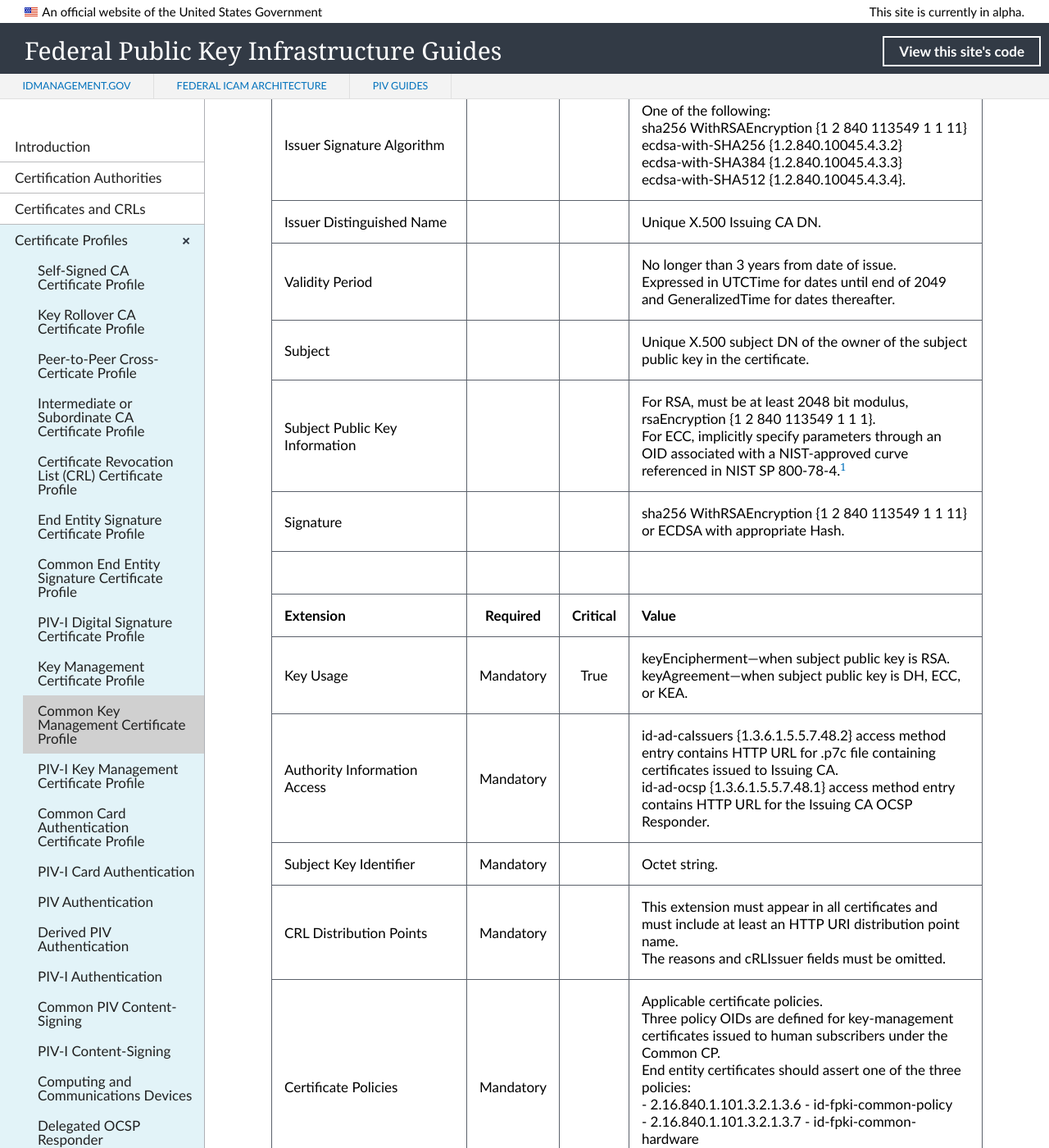
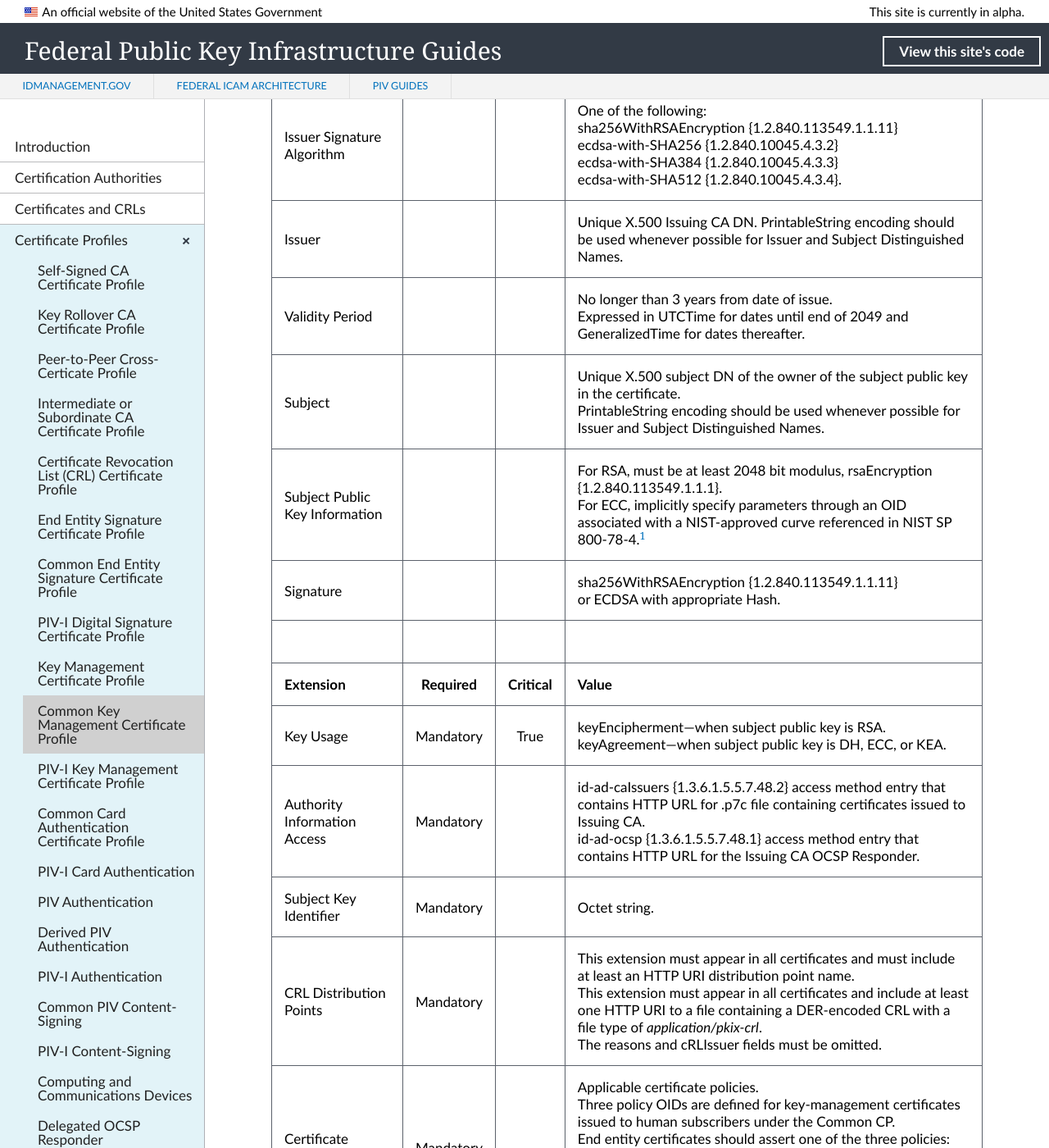
Before and after one commit to GSA/fpki-guides, a Jekyll site: the page built from _profiles/10_common_key_mgmt.md, in a window 1280 px wide and 1400 px high, scrolled down 430 px. Shown: the whole window at 82% size. Built offline with Jekyll 4.4.1, drawn with Linux system fonts in a browser that asks for light colours; nearby versions of some CDN libraries; library files that are not in the unit come from our copies; some of the changed text lies outside the part shown.

Commit message:
Update 10_common_key_mgmt.md
Content added. Formatting.

```diff
--- a/_profiles/10_common_key_mgmt.md
+++ b/_profiles/10_common_key_mgmt.md
@@ -10,25 +10,25 @@
 | :-------- | :---: | :---: | :-------------------------------     |
 | Version   |       |       | V3 (2)                                 |
 | Serial Number   |       |       | Must be unique. |
-| Issuer Signature Algorithm   |       |       |  One of the following: <br>sha256 WithRSAEncryption {1 2 840 113549 1 1 11} <br>ecdsa-with-SHA256 {1.2.840.10045.4.3.2} <br>ecdsa-with-SHA384 {1.2.840.10045.4.3.3} <br>ecdsa-with-SHA512 {1.2.840.10045.4.3.4}. |
-| Issuer Distinguished Name   |       |       |  Unique X.500 Issuing CA DN.  |
+| Issuer Signature Algorithm   |       |       |  One of the following: <br>sha256WithRSAEncryption {1.2.840.113549.1.1.11} <br>ecdsa-with-SHA256 {1.2.840.10045.4.3.2} <br>ecdsa-with-SHA384 {1.2.840.10045.4.3.3} <br>ecdsa-with-SHA512 {1.2.840.10045.4.3.4}. |
+| Issuer   |       |       |  Unique X.500 Issuing CA DN. PrintableString encoding should be used whenever possible for Issuer and Subject Distinguished Names.  |
 | Validity Period   |       |       |  No longer than 3 years from date of issue.<BR>Expressed in UTCTime for dates until end of 2049 and GeneralizedTime for dates thereafter.  |
-| Subject   |       |       |   Unique X.500 subject DN of the owner of the subject public key in the certificate.<BR>   |
-| Subject Public Key Information   |       |       |   For RSA, must be at least 2048 bit modulus, rsaEncryption {1 2 840 113549 1 1 1}.<BR>For ECC, implicitly specify parameters through an OID associated with a NIST-approved curve referenced in NIST SP 800-78-4.<sup>[1](#1)</sup>   |
-| Signature   |       |       |   sha256 WithRSAEncryption {1 2 840 113549 1 1 11}<BR>or ECDSA with appropriate Hash.   |
+| Subject   |       |       |   Unique X.500 subject DN of the owner of the subject public key in the certificate.<br>PrintableString encoding should be used whenever possible for Issuer and Subject Distinguished Names.   |
+| Subject Public Key Information   |       |       |   For RSA, must be at least 2048 bit modulus, rsaEncryption {1.2.840.113549.1.1.1}.<BR>For ECC, implicitly specify parameters through an OID associated with a NIST-approved curve referenced in NIST SP 800-78-4.<sup>[1](#1)</sup>   |
+| Signature   |       |       |   sha256WithRSAEncryption {1.2.840.113549.1.1.11}<br>or ECDSA with appropriate Hash.   |
 |               |                 |              |                                       |
 | **Extension** |  **Required**   | **Critical** | **Value**                             |
 | Key Usage  | Mandatory | True |  keyEncipherment&mdash;when subject public key is RSA.<BR>keyAgreement&mdash;when subject public key is DH, ECC, or KEA. |
-|Authority Information Access   | Mandatory  |  | id-ad-caIssuers {1.3.6.1.5.5.7.48.2} access method entry contains HTTP URL for .p7c file containing certificates issued to Issuing CA.<BR>id-ad-ocsp {1.3.6.1.5.5.7.48.1} access method entry contains HTTP URL for the Issuing CA OCSP Responder. |
+| Authority Information Access   | Mandatory  |  | id-ad-caIssuers {1.3.6.1.5.5.7.48.2} access method entry that contains HTTP URL for .p7c file containing certificates issued to Issuing CA.<BR>id-ad-ocsp {1.3.6.1.5.5.7.48.1} access method entry that contains HTTP URL for the Issuing CA OCSP Responder. |
 | Subject Key Identifier   | Mandatory |  | Octet string.  |
-| CRL Distribution Points   | Mandatory |   |  This extension must appear in all certificates and must include at least an HTTP URI distribution point name.<BR>The reasons and cRLIssuer fields must be omitted. |
-| Certificate Policies   | Mandatory  |  | Applicable certificate policies.<BR>Three policy OIDs are defined for key-management certificates issued to human subscribers under the Common CP.<BR>End entity certificates should assert one of the three policies:<BR>- 2.16.840.1.101.3.2.1.3.6 - id-fpki-common-policy<BR>- 2.16.840.1.101.3.2.1.3.7 - id-fpki-common-hardware<BR>- 2.16.840.1.101.3.2.1.3.16 - id-fpki-common-High<BR>Other policy OIDs may be asserted as well. |
+| CRL Distribution Points   | Mandatory |   |  This extension must appear in all certificates and must include at least an HTTP URI distribution point name.<br>This extension must appear in all certificates and include at least one HTTP URI to a file containing a DER-encoded CRL with a file type of _application/pkix-crl_.<br>The reasons and cRLIssuer fields must be omitted. <!--Redundancy issue. Clarify meaning.--> |
+| Certificate Policies   | Mandatory  |  | Applicable certificate policies.<br>Three policy OIDs are defined for key-management certificates issued to human subscribers under the Common CP.<BR>End entity certificates should assert one of the three policies:<BR>- 2.16.840.1.101.3.2.1.3.6 - id-fpki-common-policy<br>- 2.16.840.1.101.3.2.1.3.7 - id-fpki-common-hardware<br>- 2.16.840.1.101.3.2.1.3.16 - id-fpki-common-High<BR>Other policy OIDs may be asserted as well. |
 | Authority Key Identifier   | Mandatory  |  | Octet string (same as subject key identifier in Issuing CA certificate). |
-| Extended Key Usage   | Optional |  |  If included to support specific applications, the extension should be non-critical.<BR>The 2 values listed for keyPurposeID should be included for key-management purposes:<BR>- 1.3.6.1.5.5.7.3.4 - Id-kp-emailProtection<BR>- 1.3.6.1.4.311.10.3.4 - Encrypting File System<BR>Additional key purposes may be specified.  |
+| Extended Key Usage   | Optional |  |  If included to support specific applications, the extension should be non-critical.<br>The 2 values listed for keyPurposeID should be included for key-management purposes:<BR>- 1.3.6.1.5.5.7.3.4 - Id-kp-emailProtection<br>- 1.3.6.1.4.311.10.3.4 - Encrypting File System<br>Additional key purposes may be specified.  |
 |Subject Alternative Name   | Optional  |  |   |
-| SubjectDirectoryAttributes   | Optional  |  | This extension may be included to indicate the cardholder's country or countries of citizenship, as specified in RFC 5280.<sup>[2](#2)</sup><br>- countryOfCitizenship {1.3.6.1.5.5.7.9.4}<br>ISO 3166<sup>[3](#3)</sup> specifies country codes. |
-| IssuerAltName   | Optional  |  |   |
-| FreshestCRL   | Optional  |  |   |
+| Subject Directory Attributes   | Optional  |  | This extension may be included to indicate the cardholder's country or countries of citizenship, as specified in RFC 5280.<sup>[2](#2)</sup><br>- countryOfCitizenship {1.3.6.1.5.5.7.9.4}<br>ISO 3166<sup>[3](#3)</sup> specifies country codes. |
+| Issuer Alternative Name   | Optional  |  |   |
+| Freshest CRL   | Optional  |  |   |
 
 ------
 <a name="1">1</a>. NIST SP 800-78-4, _Cryptographic Algorithms and Key Sizes for Personal Identity Verification_, W. Timothy Polk, Donna F. Dodson, William E. Burr, Hildegard Ferraiolo, and David Cooper (May 2015).<br>
```
